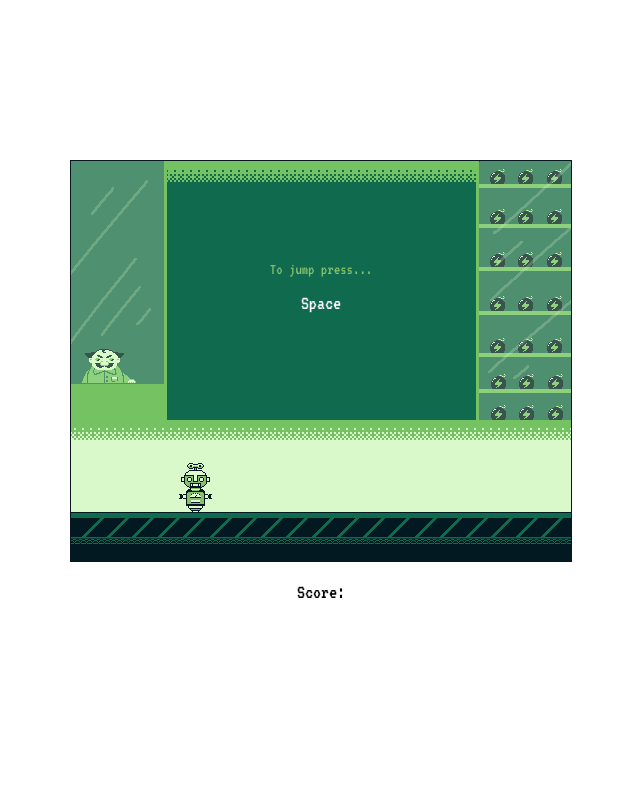
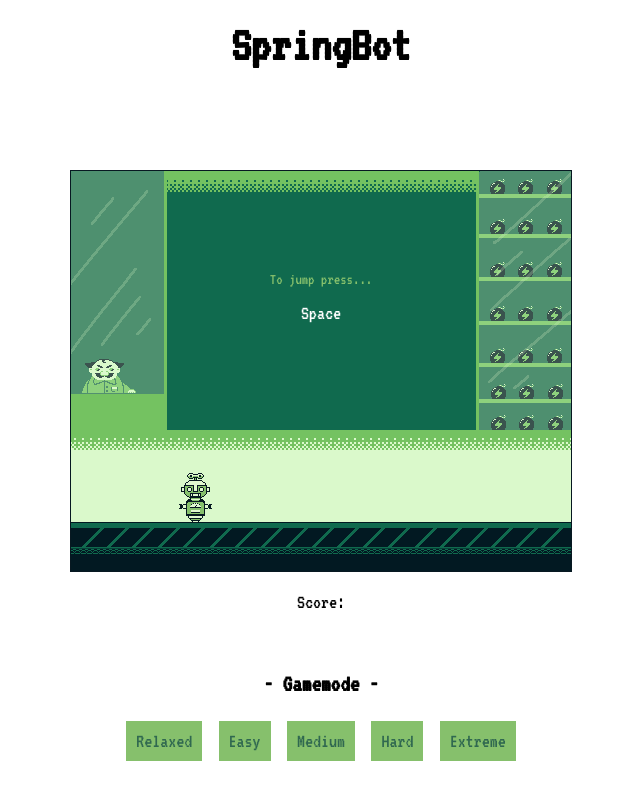
Before and after one commit to LeilaBouk/SBGameDemo, a plain HTML site: page index.html in a window 1280 px wide. Shown: the whole page, without its empty margins (319-959 px from the left). Drawn offline with Linux system fonts and the light colour scheme.

Commit message:
added difficulty buttons, added title to page

```diff
--- a/css/style.scss
+++ b/css/style.scss
@@ -7,6 +7,12 @@
     margin: 0;
     overflow-x: hidden;
     font-family: 'VT323', monospace;
+}
+
+h1 {
+  text-align: center;
+  margin: 20px;
+  font-size: 50px;
 }
 
 .hidden {
@@ -31,7 +37,7 @@
     height: 400px;
     border: 1px solid $blk-gba;
     margin: auto;
-    margin-top: 20vh;
+    margin-top: 10vh;
     overflow: hidden;
     user-select: none;
     color: $mid-gba;
@@ -110,3 +116,28 @@
     0%{left: 500px}
     100%{left: -20px}
   }
+
+// Settings Styles -------------
+
+.settings {
+  display: flex;
+  flex-direction: column;
+  align-items: center;
+  justify-content: center;
+  margin: 60px;
+}
+
+.btns {
+  margin: 20px;
+  cursor: pointer;
+
+  button {
+    font-size: 20px;
+    padding: 10px;
+    margin: 5px;
+    color: $dark-gba;
+    background-color: $mid-gba;
+    border: none;
+    cursor: pointer;
+  }
+}
--- a/index.html
+++ b/index.html
@@ -11,6 +11,8 @@
     <title>SpringBot</title>
 </head>
 <body>
+
+    <h1>SpringBot</h1>
 
 <div class="gameContainer">
     <div class="game">
@@ -28,6 +30,17 @@
     <p id="score">Score: <span id="scoreSpan"></span></p>
 </div>
 
+<div class="settings">
+    <h2>- Gamemode -</h2>
+        <div class="btns">
+            <button>Relaxed</button>
+            <button>Easy</button>
+            <button>Medium</button>
+            <button>Hard</button>
+            <button>Extreme</button>
+        </div>
+</div>
+
 </body>
 <script src="js/script.js"></script>
 </html>
--- a/js/script.js
+++ b/js/script.js
@@ -8,10 +8,10 @@ var saveBtn = document.getElementById("saveScore");
 var bg = document.getElementById("bg");
 
 // SFX
-let deathSfx = new Audio('./sfx/death.mp3');
-let jumpSfx = new Audio('./sfx/jump.mp3');
-let hitSfx = new Audio('./sfx/hit.mp3');
-let startSfx = new Audio('./sfx/start.mp3');
+let deathSfx = new Audio('./assets/sfx/death.mp3');
+let jumpSfx = new Audio('./assets/sfx/jump.mp3');
+let hitSfx = new Audio('./assets/sfx/hit.mp3');
+let startSfx = new Audio('./assets/sfx/start.mp3');
 
 // Difficulty option buttons
 var hardBtn = document.getElementById("hard");
```
Also changed, not shown: css/style.css, 9 other files.
